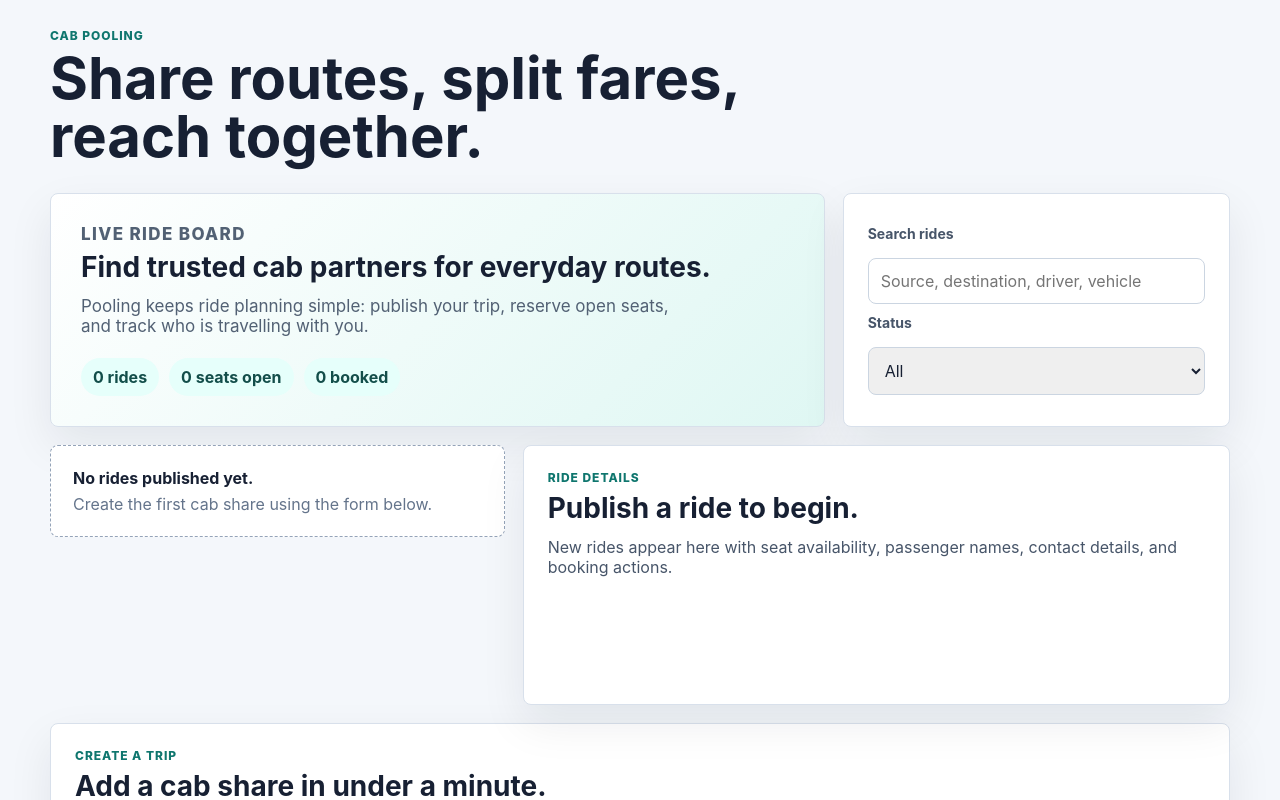
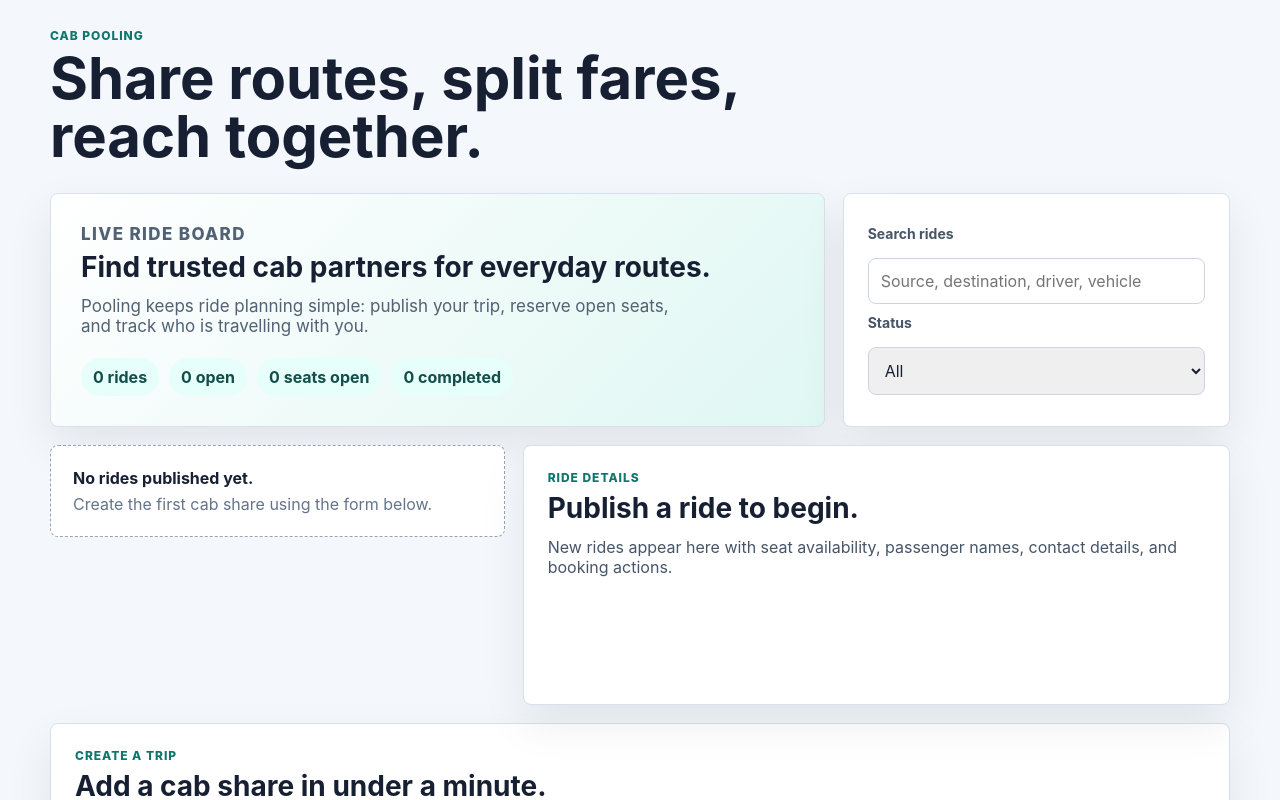
Before and after one commit to Karthisgowda/pooling, a React (Create React App) app: page / in a window 1280 px wide. Shown: the top 800 px of the page. Built offline with nearby package versions, Linux system fonts and the light colour scheme.

Commit message:
Expand ride dashboard stats

```diff
--- a/src/App.js
+++ b/src/App.js
@@ -65,6 +65,8 @@ function App() {
 
     return {
       rides: rides.length,
+      openRides: rides.filter((ride) => (ride.status ?? "Open") === "Open").length,
+      completedRides: rides.filter((ride) => ride.status === "Completed").length,
       availableSeats: totalSeats - bookedSeats,
       bookedSeats,
     };
@@ -186,8 +188,9 @@ function App() {
           </p>
           <div className="stats-row">
             <span><strong>{stats.rides}</strong> rides</span>
+            <span><strong>{stats.openRides}</strong> open</span>
             <span><strong>{stats.availableSeats}</strong> seats open</span>
-            <span><strong>{stats.bookedSeats}</strong> booked</span>
+            <span><strong>{stats.completedRides}</strong> completed</span>
           </div>
         </div>
         <form className="search-panel" onSubmit={(event) => event.preventDefault()}>
```
